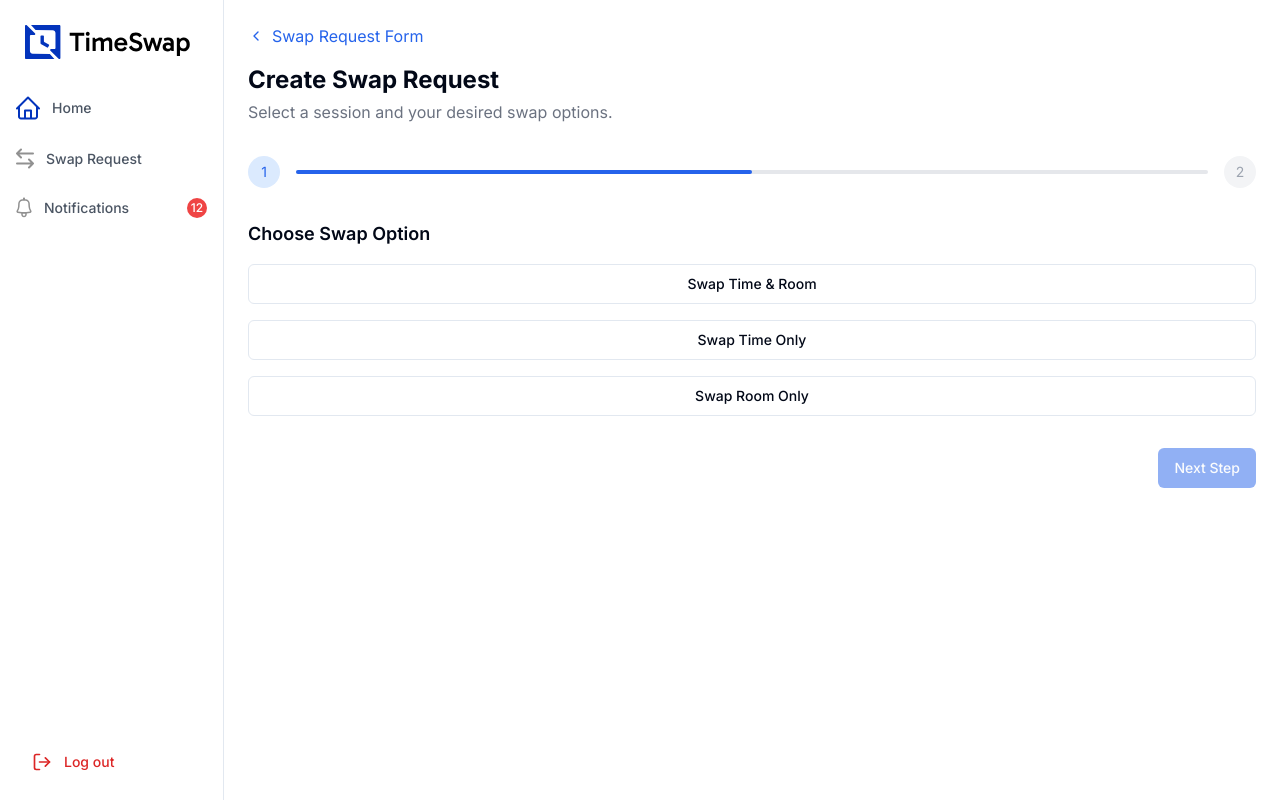
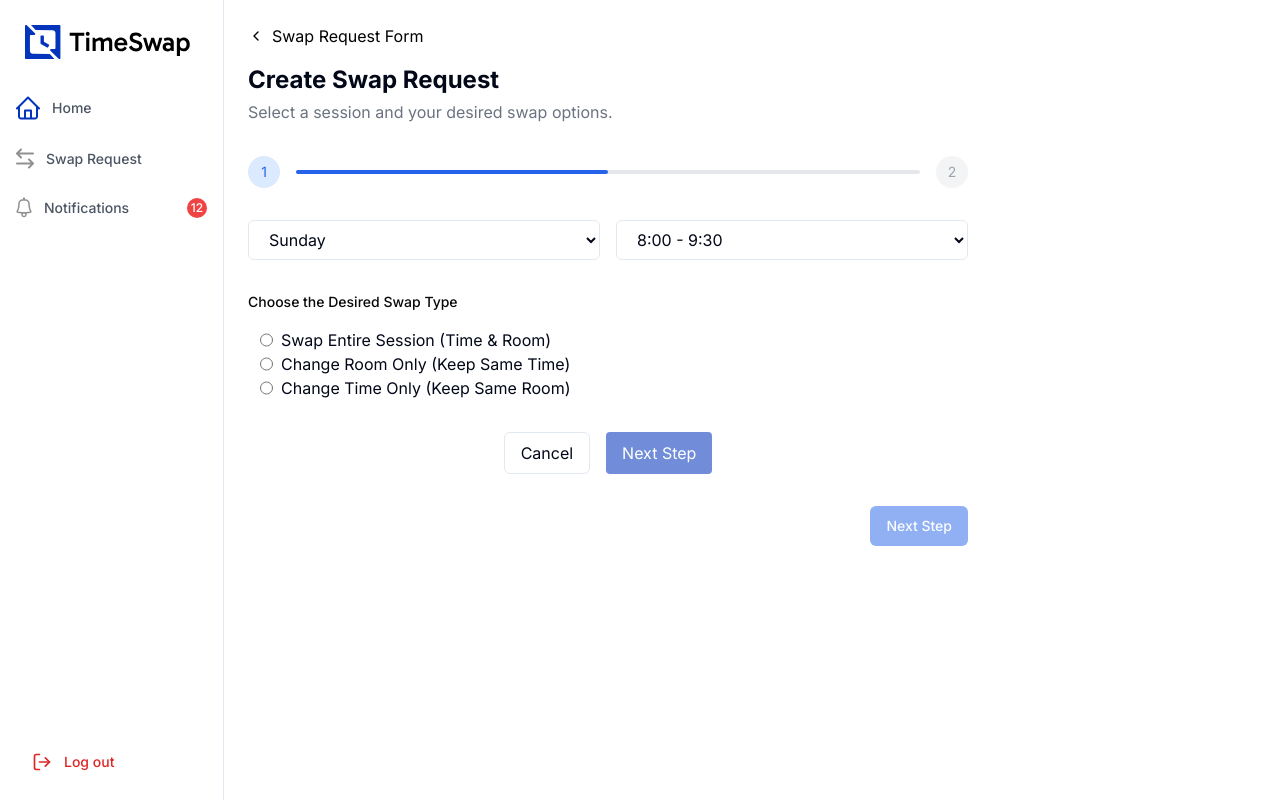
Before and after one commit to MEDDADMakhlouf/timeswap, a Next.js app: page /dashboard/swap-request/create in a window 1280 px wide. Built offline with nearby package versions, Linux system fonts and the light colour scheme.

Commit message:
swap between the days and times in the timetable

```diff
--- a/app/dashboard/swap-request/create/page.tsx
+++ b/app/dashboard/swap-request/create/page.tsx
@@ -289,14 +289,14 @@ export default function CreateSwapRequestPage() {
   };
 
   return (
-    <div className="p-6">
+    <div className="p-6 max-w-3xl">
       {/* Header / Back Link */}
       <div className="mb-8">
         <Link
           href="/swap-request"
-          className="flex items-center gap-2 text-blue-600 mb-4"
+          className="flex items-center gap-2 text-[#000000] mb-4"
         >
-          <ChevronLeft className="h-4 w-4" />
+          <ChevronLeft className="h-4 w-4 text-4xl" />
           Swap Request Form
         </Link>
         <h1 className="text-2xl font-bold mb-1">Create Swap Request</h1>
@@ -331,63 +331,72 @@ export default function CreateSwapRequestPage() {
       {/* Step 1: Choose Option & Select New Slot */}
       {step === 1 && (
         <div className="space-y-8">
-          {/* Swap Option Selection */}
-          <div>
-            <h2 className="text-lg font-semibold mb-4">Choose Swap Option</h2>
-            <div className="flex flex-col gap-4">
-              <Button
-                onClick={() => setSwapChoice("both")}
-                variant={swapChoice === "both" ? "default" : "outline"}
-              >
-                Swap Time & Room
-              </Button>
-              <Button
-                onClick={() => setSwapChoice("time")}
-                variant={swapChoice === "time" ? "default" : "outline"}
-              >
-                Swap Time Only
-              </Button>
-              <Button
-                onClick={() => setSwapChoice("room")}
-                variant={swapChoice === "room" ? "default" : "outline"}
-              >
-                Swap Room Only
-              </Button>
-            </div>
+          <div className="grid grid-cols-2 gap-4">
+            <select className="px-4 py-2 rounded-md bg-white border">
+              <option value="sunday">Sunday</option>
+              <option value="monday">Monday</option>
+              <option value="tuesday">Tuesday</option>
+              <option value="Wednesday">Wednesday</option>
+              <option value="thursday">Thursday</option>
+              <option value="friday">Friday</option>
+              <option value="saturday">Saturday</option>
+            </select>
+            <select className="px-4 py-2 rounded-md bg-white border">
+              <option value="8-9">8:00 - 9:30</option>
+              <option value="8-9">9:40 - 11:10</option>
+              <option value="8-9">11:20 - 12:50</option>
+              <option value="8-9">13:00 - 14:30</option>
+              <option value="8-9">14:40 - 16:10</option>
+              <option value="8-9">16:20 - 17:50</option>
+            </select>
           </div>
 
-          {/* New Time Slot Selection */}
-          {swapChoice && (
-            <div>
-              <h2 className="text-lg font-semibold mb-4">
-                Select New Time Slot
-              </h2>
-              <div className="grid grid-cols-1 md:grid-cols-2 gap-4">
-                <Select onValueChange={(value) => setSelectedDay(value)}>
-                  <SelectTrigger>
-                    <SelectValue placeholder="Select a Day" />
-                  </SelectTrigger>
-                  <SelectContent>
-                    <SelectItem value="monday">Monday</SelectItem>
-                    <SelectItem value="tuesday">Tuesday</SelectItem>
-                    <SelectItem value="wednesday">Wednesday</SelectItem>
-                    <SelectItem value="thursday">Thursday</SelectItem>
-                    <SelectItem value="friday">Friday</SelectItem>
-                  </SelectContent>
-                </Select>
-                <Select onValueChange={(value) => setSelectedTime(value)}>
-                  <SelectTrigger>
-                    <SelectValue placeholder="Select a Time" />
-                  </SelectTrigger>
-                  <SelectContent>
-                    <SelectItem value="08:00-09:30">08:00 - 09:30</SelectItem>
-                    <SelectItem value="09:30-11:00">09:30 - 11:00</SelectItem>
-                    <SelectItem value="11:00-12:30">11:00 - 12:30</SelectItem>
-                  </SelectContent>
-                </Select>
-              </div>
+          <fieldset>
+            <legend className="text-sm font-medium text-[#09090B] mb-4">
+              Choose the Desired Swap Type
+            </legend>
+            <div className="pl-3">
+              <label className="flex item-center space-x-2">
+                <input
+                  onChange={(e: any) => e.target.value}
+                  type="radio"
+                  name="swapType"
+                  value="full"
+                />
+                <span>Swap Entire Session (Time & Room) </span>
+              </label>
+
+              <label className="flex item-center space-x-2">
+                <input
+                  onChange={(e: any) => e.target.value}
+                  type="radio"
+                  name="swapType"
+                  value="full"
+                />
+                <span>Change Room Only (Keep Same Time)</span>
+              </label>
+
+              <label className="flex item-center space-x-2">
+                <input
+                  onChange={(e: any) => setSwapChoice(e.target.value)}
+                  type="radio"
+                  name="swapType"
+                  value="full"
+                />
+                <span>Change Time Only (Keep Same Room)</span>
+              </label>
             </div>
-          )}
+          </fieldset>
+          <div className="flex justify-center gap-4 ">
+            <button className="border rounded-md px-4 py-2">Cancel</button>
+            <button
+              className="bg-[#0334BC8F] px-4 py-2 rounded-sm text-white"
+              onClick={(e) => setStep(2)}
+              // disabled={!swapChoice || !selectedDay || !selectedTime}
+            >
+              Next Step
+            </button>
+          </div>
 
           {/* Navigation Button */}
           <div className="flex justify-end gap-4">
--- a/components/timetable.tsx
+++ b/components/timetable.tsx
@@ -1,6 +1,13 @@
-const days = ["Monday", "Tuesday", "Wednesday", "Thursday", "Friday"]
-const timeSlots = ["08:00 - 09:30", "09:45 - 11:15", "11:30 - 13:00", "13:30 - 15:00", "15:15 - 16:45"]
+"use client";
 
+const days = ["Monday", "Tuesday", "Wednesday", "Thursday", "Friday"];
+const timeSlots = [
+  "08:00 - 09:30",
+  "09:45 - 11:15",
+  "11:30 - 13:00",
+  "13:30 - 15:00",
+  "15:15 - 16:45",
+];
 const scheduleData = [
   {
     day: "Monday",
@@ -50,60 +57,87 @@ const scheduleData = [
     type: "TD",
     color: "bg-green-100",
   },
-]
+];
 
 export function Timetable() {
   // Function to get class for a specific day and time
   const getClass = (day: string, time: string) => {
-    return scheduleData.find((item) => item.day === day && item.time === time)
+    return scheduleData.find((item) => item.day === day && item.time === time);
+  };
+
+  // Class badge component
+  const ClassBadge = ({ type }: { type: string }) => {
+    if (!type) return null;
+
+    const bgColorClass =
+      type === "Lecture"
+        ? "bg-blue-500"
+        : type === "TD"
+        ? "bg-green-500"
+        : "bg-orange-500";
+
+    return (
+      <span
+        className={`text-xs px-2 py-1 rounded-full ${bgColorClass} text-white`}
+      >
+        {type}
+      </span>
+    );
+  };
+
+  // Class cell component
+  const ClassCell = ({ classData }: { classData: any }) => {
+    if (!classData) {
+      return (
+        <div className="text-xs text-gray-400 h-full flex items-center justify-center">
+          Available
+        </div>
+      );
     }
 
     return (
+      <div className={`${classData.color} p-2 rounded-md h-full flex flex-col`}>
+        <div className="font-medium text-sm">{classData.course}</div>
+        {classData.room && (
+          <div className="text-xs text-gray-600">{classData.room}</div>
+        )}
+        {classData.type && (
+          <div className="mt-auto">
+            <ClassBadge type={classData.type} />
+          </div>
+        )}
+      </div>
+    );
+  };
+
+  return (
+    <div className="space-y-4">
+      <div className="flex justify-between items-center">
+        <h2 className="text-xl font-bold">My TimeTable</h2>
+      </div>
       <div className="border rounded-lg overflow-hidden">
         <div className="grid grid-cols-6 border-b">
           <div className="p-3 font-medium border-r"></div>
-        {days.map((day) => (
-          <div key={day} className="p-3 font-medium text-center">
-            {day}
+          {timeSlots.map((time) => (
+            <div key={time} className="p-3 font-medium text-center text-xs">
+              {time}
             </div>
           ))}
         </div>
-
-      {timeSlots.map((time) => (
-        <div key={time} className="grid grid-cols-6 border-b last:border-b-0">
-          <div className="p-3 font-medium border-r text-sm">{time}</div>
-          {days.map((day) => {
-            const classData = getClass(day, time)
+        {days.map((day) => (
+          <div key={day} className="grid grid-cols-6 border-b last:border-b-0">
+            <div className="p-3 font-medium border-r">{day}</div>
+            {timeSlots.map((time) => {
+              const classData = getClass(day, time);
               return (
                 <div key={`${day}-${time}`} className="p-2 min-h-24">
-                {classData ? (
-                  <div className={`${classData.color} p-2 rounded-md h-full flex flex-col`}>
-                    <div className="font-medium text-sm">{classData.course}</div>
-                    {classData.room && <div className="text-xs text-gray-600">{classData.room}</div>}
-                    {classData.type && (
-                      <div className="mt-auto">
-                        <span
-                          className={`text-xs px-2 py-1 rounded-full ${
-                            classData.type === "Lecture"
-                              ? "bg-blue-500 text-white"
-                              : classData.type === "TD"
-                                ? "bg-green-500 text-white"
-                                : "bg-orange-500 text-white"
-                          }`}
-                        >
-                          {classData.type}
-                        </span>
+                  <ClassCell classData={classData} />
                 </div>
-                    )}
-                  </div>
-                ) : (
-                  <div className="text-xs text-gray-400 h-full flex items-center justify-center">Available</div>
-                )}
-              </div>
-            )
+              );
             })}
           </div>
         ))}
       </div>
-  )
+    </div>
+  );
 }
```
Lines whose indentation alone changed are shown as unchanged.
